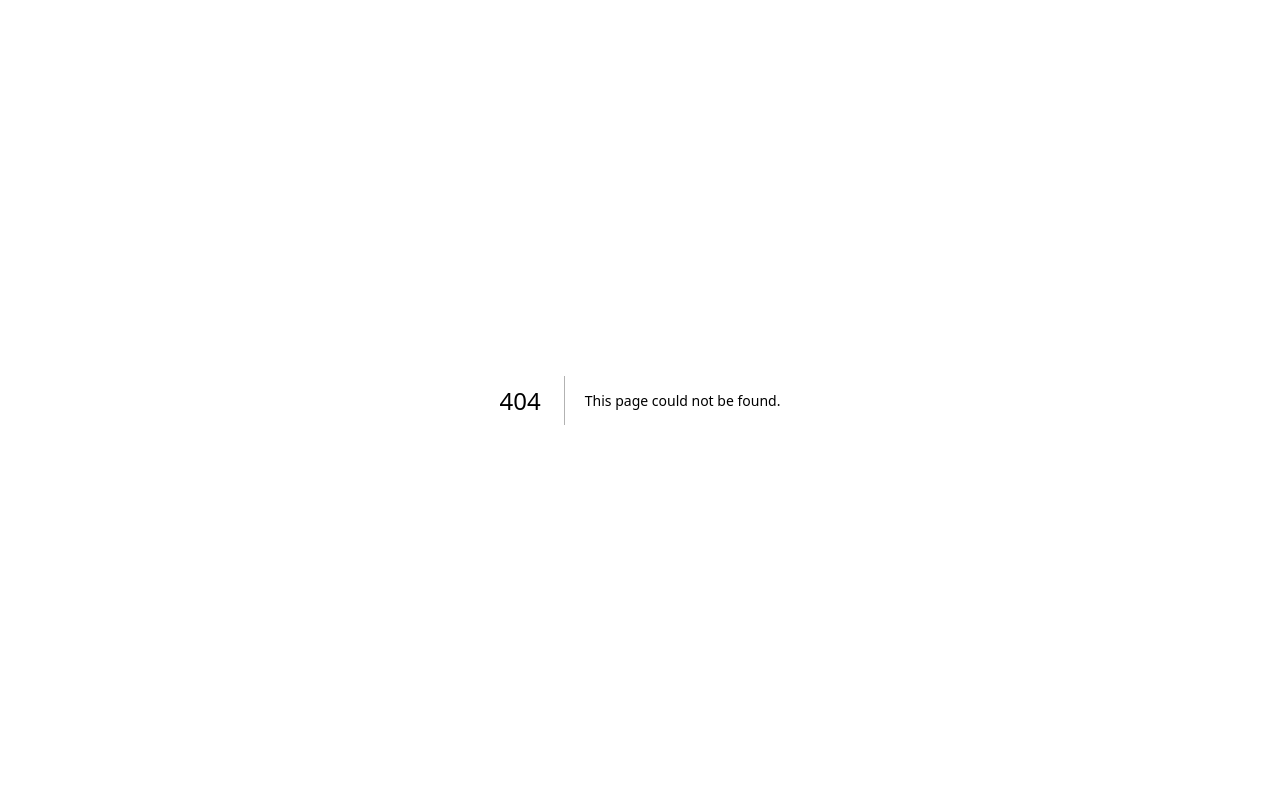
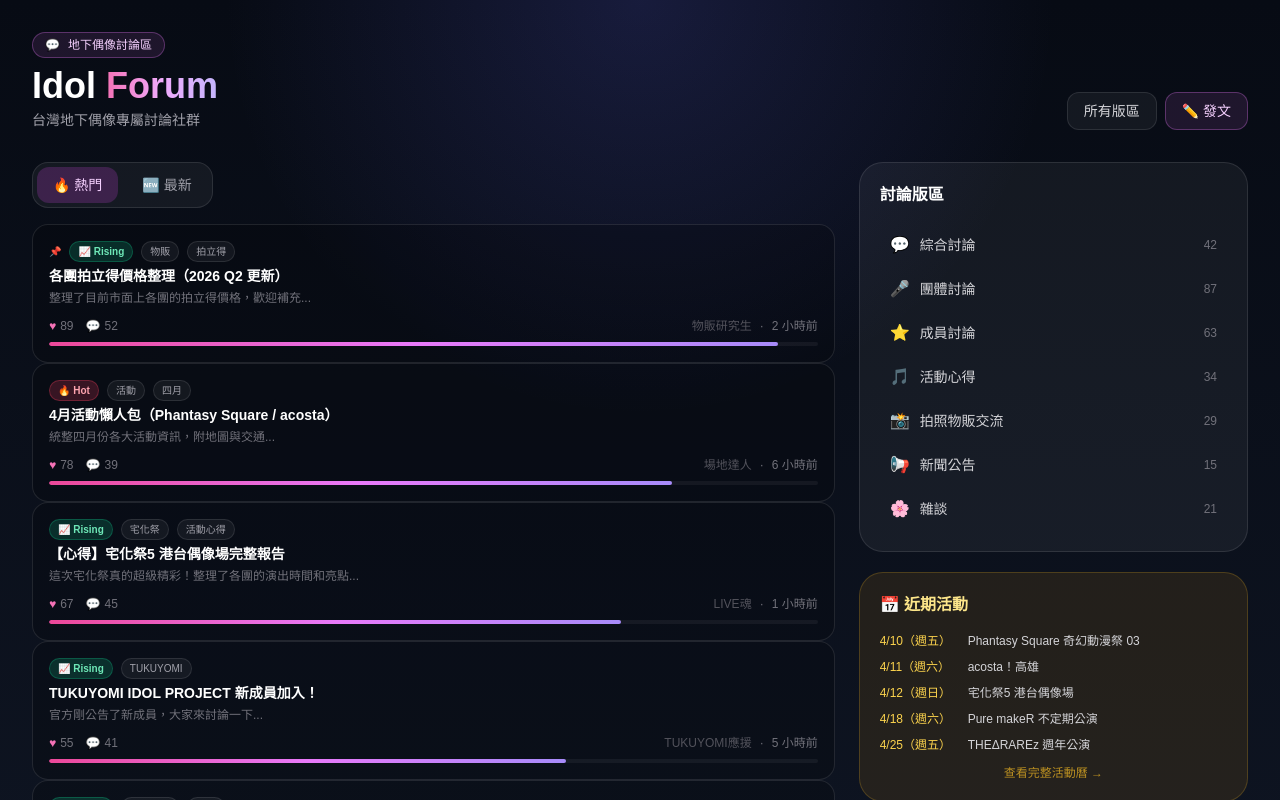
Before and after one commit to Ach018040/idol-platform, a Next.js app in the folder frontend-next/: page /forum in a window 1280 px wide. Before the commit this address had no page. Shown: the top 800 px of the page. Built offline with nearby package versions, Linux system fonts and the light colour scheme.

Commit message:
feat: add /forum homepage — trending threads, forums sidebar, events, AI summary

```diff
--- /dev/null
+++ b/frontend-next/app/forum/page.tsx
@@ -0,0 +1,206 @@
+"use client";
+import Link from "next/link";
+import { useState } from "react";
+import {
+  MOCK_FORUMS, MOCK_THREADS, getTrendingTag, formatRelativeTime,
+  type Thread,
+} from "../../lib/supabase-forum";
+
+function TrendingBadge({ tag }: { tag: ReturnType<typeof getTrendingTag> }) {
+  if (!tag) return null;
+  const cfg = {
+    hot:    { label: "🔥 Hot",    cls: "bg-rose-500/20 text-rose-300 border-rose-500/30" },
+    new:    { label: "🆕 New",    cls: "bg-cyan-500/20 text-cyan-300 border-cyan-500/30" },
+    rising: { label: "📈 Rising", cls: "bg-emerald-500/20 text-emerald-300 border-emerald-500/30" },
+  }[tag];
+  return (
+    <span className={`inline-flex items-center rounded-full border px-2 py-0.5 text-[10px] font-semibold ${cfg.cls}`}>
+      {cfg.label}
+    </span>
+  );
+}
+
+function ThreadCard({ thread }: { thread: Thread }) {
+  const tag = getTrendingTag(thread);
+  return (
+    <Link href={`/forum/${thread.forum_slug}/${thread.id}`}>
+      <div className="group rounded-2xl border border-white/10 bg-black/20 p-4 hover:border-fuchsia-400/30 hover:bg-white/5 transition-all cursor-pointer">
+        <div className="flex items-start gap-3">
+          <div className="min-w-0 flex-1">
+            <div className="flex flex-wrap items-center gap-2 mb-1">
+              {thread.is_pinned && <span className="text-[10px] text-amber-400">📌</span>}
+              <TrendingBadge tag={tag} />
+              {thread.tags.slice(0,2).map(t => (
+                <span key={t} className="rounded-full bg-white/5 border border-white/10 px-2 py-0.5 text-[10px] text-zinc-400">{t}</span>
+              ))}
+            </div>
+            <h3 className="text-sm font-semibold text-white group-hover:text-fuchsia-200 transition-colors line-clamp-2">
+              {thread.title}
+            </h3>
+            <p className="mt-1 text-xs text-zinc-500 line-clamp-1">{thread.body}</p>
+          </div>
+        </div>
+        <div className="mt-3 flex items-center justify-between text-xs text-zinc-500">
+          <div className="flex items-center gap-3">
+            <span className="flex items-center gap-1">
+              <span className="text-pink-400">♥</span> {thread.likes_count}
+            </span>
+            <span className="flex items-center gap-1">
+              <span className="text-cyan-400">💬</span> {thread.replies_count}
+            </span>
+          </div>
+          <div className="flex items-center gap-2">
+            <span className="text-zinc-600">{thread.author_name}</span>
+            <span>·</span>
+            <span>{formatRelativeTime(thread.last_reply_at)}</span>
+          </div>
+        </div>
+        {/* Trending bar */}
+        <div className="mt-2 h-1 rounded-full bg-white/5 overflow-hidden">
+          <div
+            className="h-full rounded-full bg-gradient-to-r from-pink-500 via-fuchsia-400 to-violet-400 transition-all"
+            style={{ width: `${Math.min(100, thread.trending_score * 6)}%` }}
+          />
+        </div>
+      </div>
+    </Link>
+  );
+}
+
+export default function ForumPage() {
+  const [activeTab, setActiveTab] = useState<"trending"|"latest">("trending");
+
+  const sortedThreads = [...MOCK_THREADS].sort((a, b) =>
+    activeTab === "trending"
+      ? b.trending_score - a.trending_score
+      : new Date(b.last_reply_at).getTime() - new Date(a.last_reply_at).getTime()
+  );
+
+  const upcomingEvents = [
+    { date: "4/10（週五）", name: "Phantasy Square 奇幻動漫祭 03" },
+    { date: "4/11（週六）", name: "acosta！高雄" },
+    { date: "4/12（週日）", name: "宅化祭5 港台偶像場" },
+    { date: "4/18（週六）", name: "Pure makeR 不定期公演" },
+    { date: "4/25（週五）", name: "THEΔRAREz 週年公演" },
+  ];
+
+  return (
+    <main className="min-h-screen bg-[radial-gradient(circle_at_top,_rgba(99,102,241,0.18),_transparent_30%),linear-gradient(180deg,_#070b14_0%,_#111827_100%)] text-white">
+      <div className="mx-auto max-w-7xl px-4 py-8 md:px-6 lg:px-8">
+
+        {/* Header */}
+        <header className="mb-8">
+          <div className="flex flex-col gap-4 sm:flex-row sm:items-end sm:justify-between">
+            <div>
+              <div className="mb-2 inline-flex items-center gap-2 rounded-full border border-fuchsia-400/30 bg-fuchsia-400/10 px-3 py-1 text-xs text-fuchsia-200">
+                <span>💬</span> 地下偶像討論區
+              </div>
+              <h1 className="text-3xl font-black text-white md:text-4xl">
+                Idol <span className="bg-gradient-to-r from-pink-400 via-fuchsia-300 to-violet-300 bg-clip-text text-transparent">Forum</span>
+              </h1>
+              <p className="mt-1 text-sm text-zinc-400">台灣地下偶像專屬討論社群</p>
+            </div>
+            <div className="flex gap-2">
+              <Link href="/forum/forums" className="rounded-xl border border-white/10 bg-white/5 px-4 py-2 text-sm text-zinc-300 hover:bg-white/10 transition-colors">
+                所有版區
+              </Link>
+              <button className="rounded-xl border border-fuchsia-400/30 bg-fuchsia-400/10 px-4 py-2 text-sm text-fuchsia-200 hover:bg-fuchsia-400/20 transition-colors">
+                ✏️ 發文
+              </button>
+            </div>
+          </div>
+        </header>
+
+        <div className="grid grid-cols-1 gap-6 lg:grid-cols-3">
+
+          {/* Main: Thread list */}
+          <div className="lg:col-span-2 space-y-4">
+
+            {/* Tabs */}
+            <div className="flex gap-2 rounded-2xl border border-white/10 bg-white/5 p-1 w-fit">
+              {(["trending","latest"] as const).map(tab => (
+                <button
+                  key={tab}
+                  onClick={() => setActiveTab(tab)}
+                  className={`rounded-xl px-4 py-2 text-sm font-medium transition-colors ${
+                    activeTab === tab
+                      ? "bg-fuchsia-500/20 text-fuchsia-200"
+                      : "text-zinc-400 hover:text-white"
+                  }`}
+                >
+                  {tab === "trending" ? "🔥 熱門" : "🆕 最新"}
+                </button>
+              ))}
+            </div>
+
+            <div className="space-y-3">
+              {sortedThreads.map(t => <ThreadCard key={t.id} thread={t} />)}
+            </div>
+          </div>
+
+          {/* Sidebar */}
+          <div className="space-y-5">
+
+            {/* 版區快速入口 */}
+            <div className="rounded-3xl border border-white/10 bg-white/5 p-5">
+              <h2 className="mb-4 text-base font-bold text-white">討論版區</h2>
+              <div className="space-y-2">
+                {MOCK_FORUMS.map(f => (
+                  <Link key={f.slug} href={`/forum/${f.slug}`}>
+                    <div className="flex items-center justify-between rounded-xl p-2.5 hover:bg-white/5 transition-colors cursor-pointer">
+                      <div className="flex items-center gap-2.5">
+                        <span className="text-base">{f.icon}</span>
+                        <span className="text-sm text-zinc-300">{f.title}</span>
+                      </div>
+                      <span className="text-xs text-zinc-500">{f.thread_count}</span>
+                    </div>
+                  </Link>
+                ))}
+              </div>
+            </div>
+
+            {/* 近期活動 */}
+            <div className="rounded-3xl border border-amber-400/20 bg-amber-500/10 p-5">
+              <h2 className="mb-4 text-base font-bold text-amber-200">📅 近期活動</h2>
+              <div className="space-y-2.5">
+                {upcomingEvents.map((ev, i) => (
+                  <div key={i} className="flex items-start gap-2 text-xs">
+                    <span className="flex-shrink-0 text-amber-300 font-medium w-20">{ev.date}</span>
+                    <span className="text-zinc-300">{ev.name}</span>
+                  </div>
+                ))}
+              </div>
+              <Link href="/" className="mt-3 block text-center text-xs text-amber-400/70 hover:text-amber-300 transition-colors">
+                查看完整活動曆 →
+              </Link>
+            </div>
+
+            {/* AI 摘要 */}
+            <div className="rounded-3xl border border-violet-400/20 bg-violet-500/10 p-5">
+              <div className="flex items-center justify-between mb-3">
+                <h2 className="text-base font-bold text-violet-200">🤖 本週論壇摘要</h2>
+                <span className="text-[10px] text-violet-400/70 border border-violet-400/20 rounded-full px-2 py-0.5">AI 生成</span>
+              </div>
+              <p className="text-xs text-zinc-300 leading-6">
+                本週論壇最熱討論為 <strong className="text-violet-200">宅化祭5</strong> 活動心得，
+                物販交流版的拍立得整理貼持續高人氣。
+                時空Astria 新專輯引發廣泛討論，溫度指數排名變動也吸引大量關注。
+              </p>
+            </div>
+
+            {/* 回到主站 */}
+            <Link href="/">
+              <div className="rounded-2xl border border-white/10 bg-white/5 p-4 flex items-center justify-between hover:bg-white/10 transition-colors cursor-pointer">
+                <div>
+                  <div className="text-sm font-medium text-white">← 返回排行榜</div>
+                  <div className="text-xs text-zinc-500 mt-0.5">idol-platform 市場儀表板</div>
+                </div>
+                <span className="text-zinc-600">🏠</span>
+              </div>
+            </Link>
+          </div>
+        </div>
+      </div>
+    </main>
+  );
+}
```
